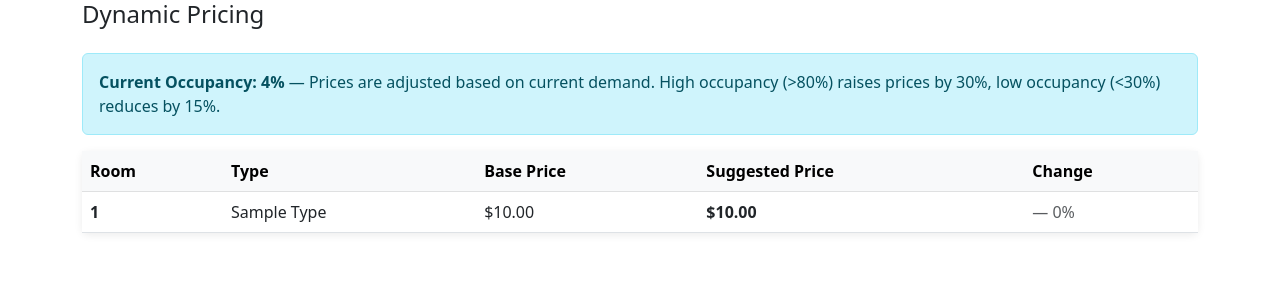
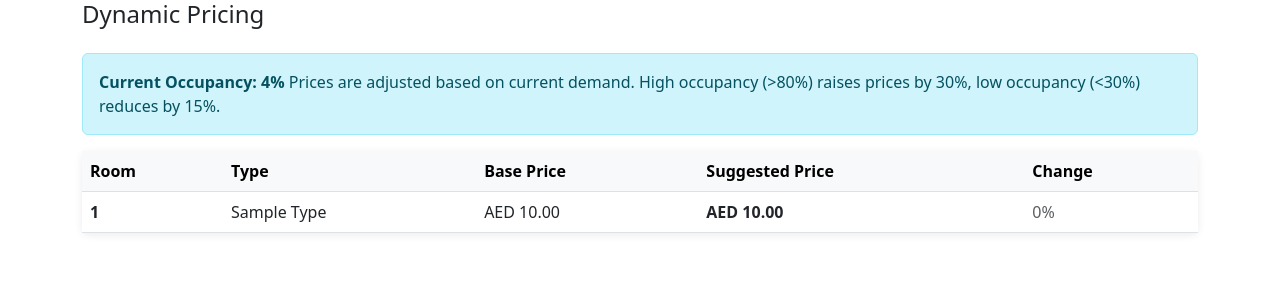
Before and after one commit to Frisbiz/KUHBM, a Flask app: template templates/admin/pricing.html in a window 1280 px wide. Shown: the top 300 px of the page. Run offline with Flask 3, Linux system fonts and the light colour scheme; the template is opened without the code that fills it: most values are stand-ins (such as "Sample title", 1, 10 or a date in 2020).

Commit message:
minor text updates

```diff
--- a/routes/chat.py
+++ b/routes/chat.py
@@ -35,7 +35,7 @@ def send():
     # Build context about available rooms
     available_rooms = Room.query.filter_by(status='available').all()
     room_info = '\n'.join([
-        f"- Room {r.number} ({r.type}): ${r.base_price}/night. {r.description or ''}"
+        f"- Room {r.number} ({r.type}): AED {r.base_price}/night. {r.description or ''}"
         for r in available_rooms
     ])
 
@@ -45,7 +45,7 @@ def send():
         Booking.status.in_(['confirmed', 'checked_in'])
     ).all()
     booking_info = '\n'.join([
-        f"- Room {b.room.number} ({b.room.type}): check-in {b.check_in}, check-out {b.check_out}, status: {b.status}, total: ${b.total_price}"
+        f"- Room {b.room.number} ({b.room.type}): check-in {b.check_in}, check-out {b.check_out}, status: {b.status}, total: AED {b.total_price}"
         for b in active_bookings
     ]) or 'No active bookings.'
 
@@ -101,7 +101,7 @@ Chat with AI Assistant:
 - Answer questions about available rooms, pricing, and hotel policies.
 - Help {current_user.name} understand how to use the website with step-by-step instructions when asked.
 - Answer questions about their existing bookings and service requests using the data above.
-- You CANNOT make bookings or submit service requests on their behalf — guide them to do it themselves.
+- You CANNOT make bookings or submit service requests on their behalf - guide them to do it themselves.
 - If you don't know something specific (e.g. exact cancellation policy), say so honestly and suggest they contact reception.
 - Keep responses concise, friendly, and helpful."""
 
--- a/routes/guest.py
+++ b/routes/guest.py
@@ -85,7 +85,7 @@ def confirm_booking(room_id):
                       check_in=ci, check_out=co, total_price=total)
     db.session.add(booking)
     db.session.commit()
-    flash(f'Booking confirmed! Room {room.number} for {nights} night(s). Total: ${total:.2f}', 'success')
+    flash(f'Booking confirmed! Room {room.number} for {nights} night(s). Total: AED {total:.2f}', 'success')
     return redirect(url_for('guest.bookings'))
 
 
--- a/templates/admin/pricing.html
+++ b/templates/admin/pricing.html
@@ -4,7 +4,7 @@
 <h4 class="mb-4">Dynamic Pricing</h4>
 
 <div class="alert alert-info">
-    <strong>Current Occupancy: {{ occupancy_rate }}%</strong> —
+    <strong>Current Occupancy: {{ occupancy_rate }}%</strong>
     Prices are adjusted based on current demand.
     High occupancy (&gt;80%) raises prices by 30%, low occupancy (&lt;30%) reduces by 15%.
 </div>
@@ -20,15 +20,15 @@
         <tr>
             <td><strong>{{ p.room.number }}</strong></td>
             <td>{{ p.room.type.title() }}</td>
-            <td>${{ "%.2f"|format(p.room.base_price) }}</td>
-            <td><strong>${{ "%.2f"|format(p.suggested_price) }}</strong></td>
+            <td>AED {{ "%.2f"|format(p.room.base_price) }}</td>
+            <td><strong>AED {{ "%.2f"|format(p.suggested_price) }}</strong></td>
             <td>
                 {% if p.change > 0 %}
                     <span class="text-success">▲ {{ p.change }}%</span>
                 {% elif p.change < 0 %}
                     <span class="text-danger">▼ {{ p.change|abs }}%</span>
                 {% else %}
-                    <span class="text-muted">— 0%</span>
+                    <span class="text-muted">0%</span>
                 {% endif %}
             </td>
         </tr>
--- a/templates/admin/rooms.html
+++ b/templates/admin/rooms.html
@@ -21,7 +21,7 @@
                     </select>
                 </div>
                 <div class="mb-3">
-                    <label class="form-label">Price per Night ($)</label>
+                    <label class="form-label">Price per Night (AED)</label>
                     <input type="number" name="price" class="form-control" step="0.01" min="1" required>
                 </div>
                 <div class="mb-3">
@@ -45,7 +45,7 @@
                 <tr>
                     <td><strong>{{ room.number }}</strong></td>
                     <td>{{ room.type.title() }}</td>
-                    <td>${{ room.base_price }}</td>
+                    <td>AED {{ room.base_price }}</td>
                     <td>
                         <span class="badge bg-{{ 'success' if room.status == 'available' else 'danger' if room.status == 'occupied' else 'warning text-dark' }}">
                             {{ room.status }}
--- a/templates/guest/book.html
+++ b/templates/guest/book.html
@@ -42,7 +42,7 @@
                         </div>
                         <p class="text-muted mb-1">{{ room.type.title() }}</p>
                         <p class="mb-1">{{ room.description or 'Comfortable room with all amenities.' }}</p>
-                        <h5 class="text-primary">${{ room.base_price }}/night</h5>
+                        <h5 class="text-primary">AED {{ room.base_price }}/night</h5>
                     </div>
                     <div class="card-footer bg-transparent">
                         <form method="POST" action="{{ url_for('guest.confirm_booking', room_id=room.id) }}">
--- a/templates/guest/bookings.html
+++ b/templates/guest/bookings.html
@@ -20,7 +20,7 @@
                 <td>{{ b.room.type.title() }}</td>
                 <td>{{ b.check_in }}</td>
                 <td>{{ b.check_out }}</td>
-                <td>${{ "%.2f"|format(b.total_price) }}</td>
+                <td>AED {{ "%.2f"|format(b.total_price) }}</td>
                 <td>
                     <span class="badge bg-{{ 'success' if b.status == 'checked_in' else 'primary' if b.status == 'confirmed' else 'secondary' if b.status in ['checked_out','cancelled'] else 'info' }}">
                         {{ b.status.replace('_',' ') }}
--- a/templates/guest/services.html
+++ b/templates/guest/services.html
@@ -35,7 +35,7 @@
                     <div>
                         <strong>{{ r.type.replace('_',' ').title() }}</strong>
                         <span class="text-muted ms-2" style="font-size:0.8rem;">{{ r.created_at.strftime('%b %d, %H:%M') }}</span><br>
-                        <small class="text-muted">{{ r.description or '—' }}</small>
+                        <small class="text-muted">{{ r.description or '' }}</small>
                     </div>
                     <span class="badge ms-2 bg-{{ 'warning text-dark' if r.status == 'pending' else 'info text-dark' if r.status == 'in_progress' else 'success' }}">
                         {{ r.status.replace('_',' ') }}
--- a/templates/reception/dashboard.html
+++ b/templates/reception/dashboard.html
@@ -12,7 +12,7 @@
                 <div class="d-flex justify-content-between align-items-center py-2 border-bottom">
                     <div>
                         <strong>{{ b.guest.name }}</strong><br>
-                        <small class="text-muted">Room {{ b.room.number }} ({{ b.room.type }}) · ${{ "%.2f"|format(b.total_price) }}</small>
+                        <small class="text-muted">Room {{ b.room.number }} ({{ b.room.type }}) · AED {{ "%.2f"|format(b.total_price) }}</small>
                     </div>
                     <form method="POST" action="{{ url_for('reception.checkin', booking_id=b.id) }}">
                         <button class="btn btn-sm btn-success">Check In</button>
--- a/templates/staff/dashboard.html
+++ b/templates/staff/dashboard.html
@@ -13,7 +13,7 @@
                     <div>
                         <strong>{{ r.type.replace('_',' ').title() }}</strong><br>
                         <small class="text-muted">{{ r.requester.name }}</small><br>
-                        <small>{{ r.description or '—' }}</small>
+                        <small>{{ r.description or '' }}</small>
                     </div>
                 </div>
                 <form method="POST" action="{{ url_for('staff.update_request', req_id=r.id) }}" class="mt-2">
@@ -34,7 +34,7 @@
             <div class="py-2 border-bottom">
                 <strong>{{ r.type.replace('_',' ').title() }}</strong><br>
                 <small class="text-muted">{{ r.requester.name }}</small><br>
-                <small>{{ r.description or '—' }}</small>
+                <small>{{ r.description or '' }}</small>
                 <form method="POST" action="{{ url_for('staff.update_request', req_id=r.id) }}" class="mt-2">
                     <input type="hidden" name="status" value="completed">
                     <button class="btn btn-sm btn-outline-success w-100">Complete ✓</button>
```
